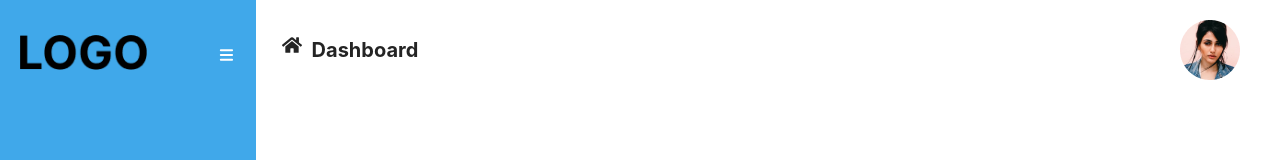
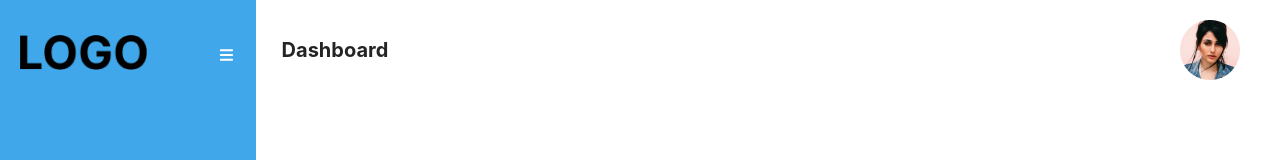
Before and after one commit to b-sandrine/ner_frontend, a React (Vite) app: page /dashboard in a window 1280 px wide. Shown: the top 160 px of the page. Built offline with nearby package versions, Linux system fonts and the light colour scheme.

Commit message:
Changes on dashboard

```diff
--- a/src/pages/Dashboard/Dashboard.css
+++ b/src/pages/Dashboard/Dashboard.css
@@ -18,9 +18,6 @@
     font-weight: 700;
 }
 
-.content--header .title p {
-    margin-left: 10px;
-}
 
 .content--header img {
     float: right;
--- a/src/pages/Dashboard/Dashboard.jsx
+++ b/src/pages/Dashboard/Dashboard.jsx
@@ -1,5 +1,4 @@
 import Sidebar from "../../components/Sidebar/Sidebar";
-import { FaHome } from "react-icons/fa";
 import profile from "../../assets/profile.png"
 import { Outlet } from "react-router";
 import './Dashboard.css'
@@ -11,7 +10,6 @@ const Dashboard = () => {
             <div className="content">
                 <div className="content--header">
                     <div className="title">
-                        <FaHome />
                         <p>Dashboard</p>
                     </div>
                     <img src={profile} alt="Profile Image" />
```
